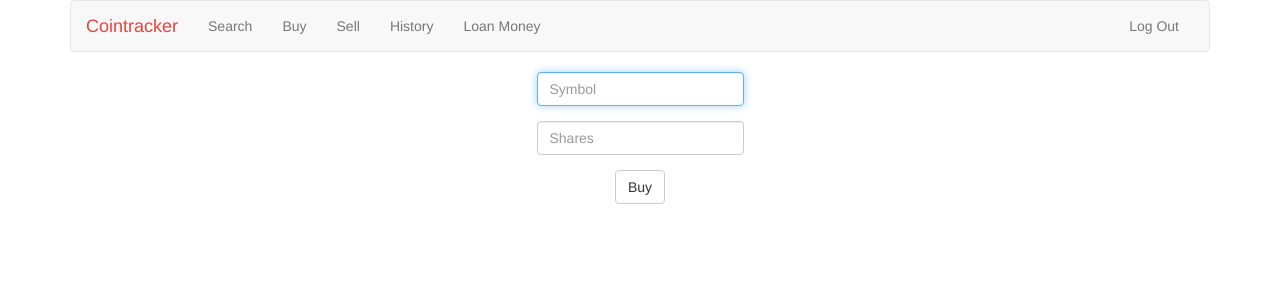
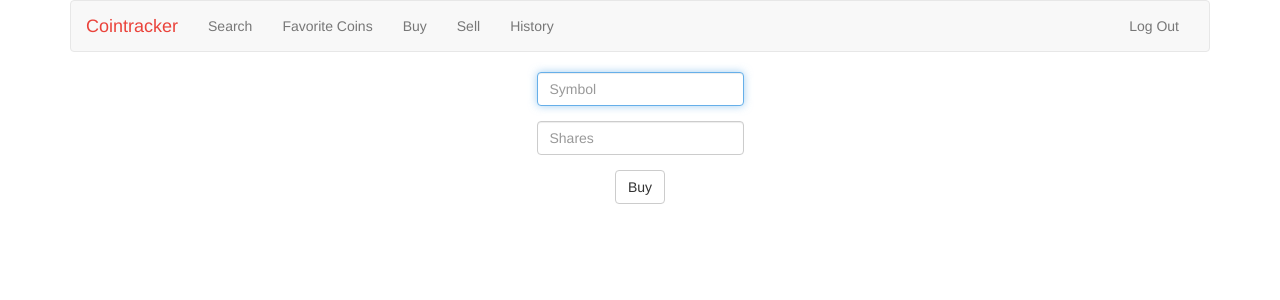
Before and after one commit to W1zzardo/Coin-Tracker, a Flask app: page /buy in a window 1280 px wide. Shown: the top 300 px of the page. Run offline with Flask 2, Linux system fonts and the light colour scheme; the first user in the database is signed in; some libraries are stand-ins or nearby versions.

Commit message:
updated navbar

```diff
--- a/Website/templates/layout.html
+++ b/Website/templates/layout.html
@@ -39,10 +39,10 @@
                         {% if session.user_id %}
                             <ul class="nav navbar-nav">
                                 <li><a href="{{ url_for('quote') }}">Search</a></li>
+                                <li><a href="{{ url_for('quote') }}">Favorite Coins</a></li>
                                 <li><a href="{{ url_for('buy') }}">Buy</a></li>
                                 <li><a href="{{ url_for('sell') }}">Sell</a></li>
                                 <li><a href="{{ url_for('history') }}">History</a></li>
-                                <li><a href="{{ url_for('loan') }}">Loan Money</a></li>
                             </ul>
                             <ul class="nav navbar-nav navbar-right">
                                 <li><a href="{{ url_for('logout') }}">Log Out</a></li>
```
